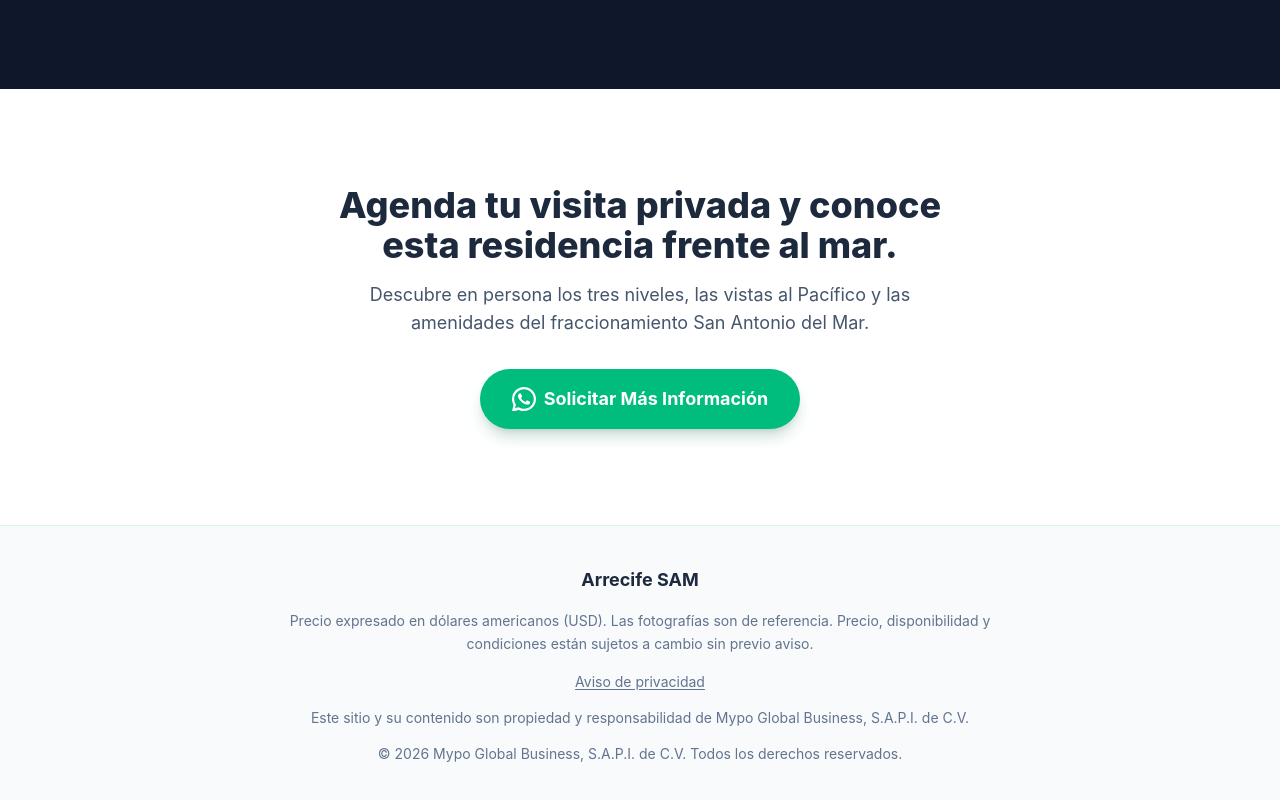
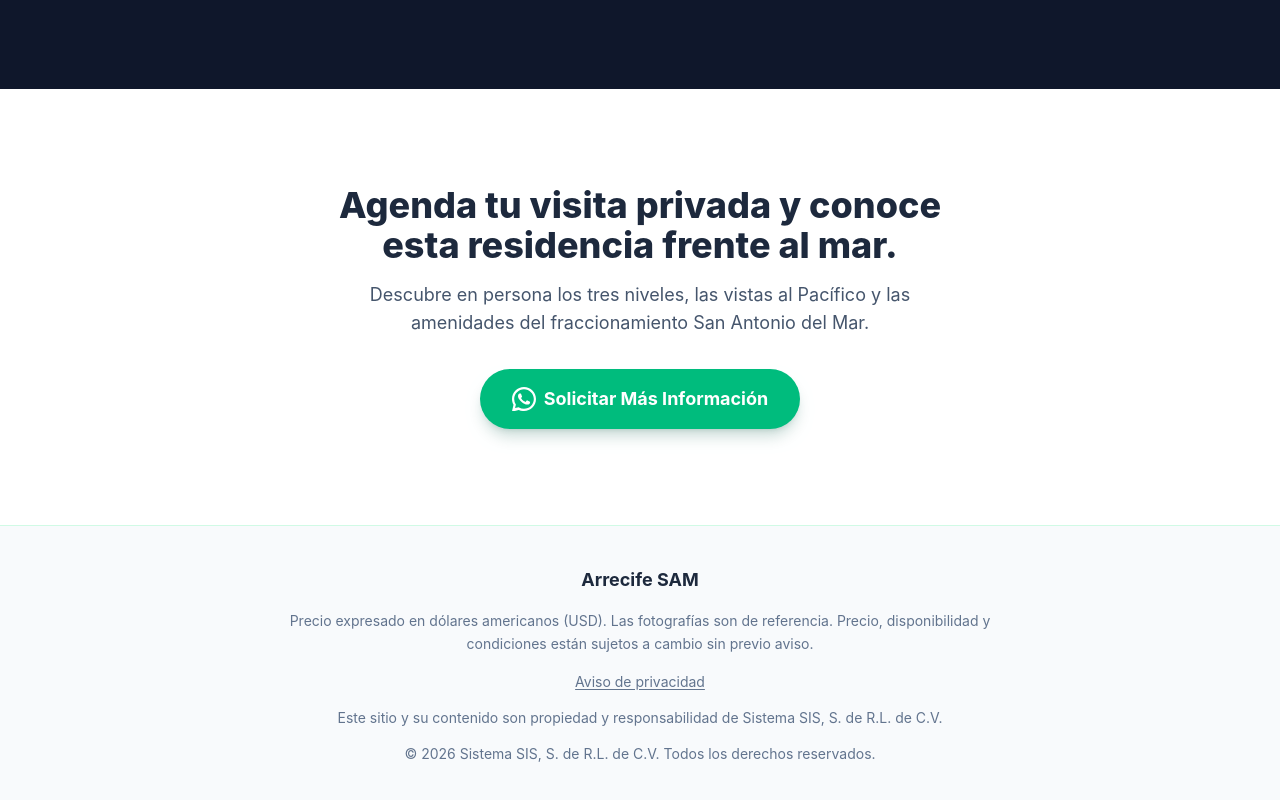
Before and after one commit to AppVenturesMX/arrecife-landing, a Next.js app: page / in a window 1280 px wide. Shown: the part 5000-5800 px from the top of the page. Built offline with nearby package versions, Linux system fonts and the light colour scheme.

Commit message:
Actualiza razón social a Sistema SIS, S. de R.L. de C.V. en footer

```diff
--- a/components/site-footer.tsx
+++ b/components/site-footer.tsx
@@ -12,7 +12,7 @@ export function SiteFooter() {
         </p>
         <p className="mt-4 text-sm text-slate-500">
           <a
-            href="/docs/AVISO-DE-PRIVACIDAD-MYPO-GLOBAL.pdf"
+            href="/docs/AVISO-DE-PRIVACIDAD-SISTEMA-SIS.pdf"
             target="_blank"
             rel="noopener noreferrer"
             className="underline underline-offset-2 hover:text-emerald-700"
@@ -21,11 +21,11 @@ export function SiteFooter() {
           </a>
         </p>
         <p className="mt-4 text-sm text-slate-500">
-          Este sitio y su contenido son propiedad y responsabilidad de Mypo
-          Global Business, S.A.P.I. de C.V.
+          Este sitio y su contenido son propiedad y responsabilidad de
+          Sistema SIS, S. de R.L. de C.V.
         </p>
         <p className="mt-4 text-sm text-slate-500">
-          © 2026 Mypo Global Business, S.A.P.I. de C.V. Todos los derechos
+          © 2026 Sistema SIS, S. de R.L. de C.V. Todos los derechos
           reservados.
         </p>
       </div>
```
